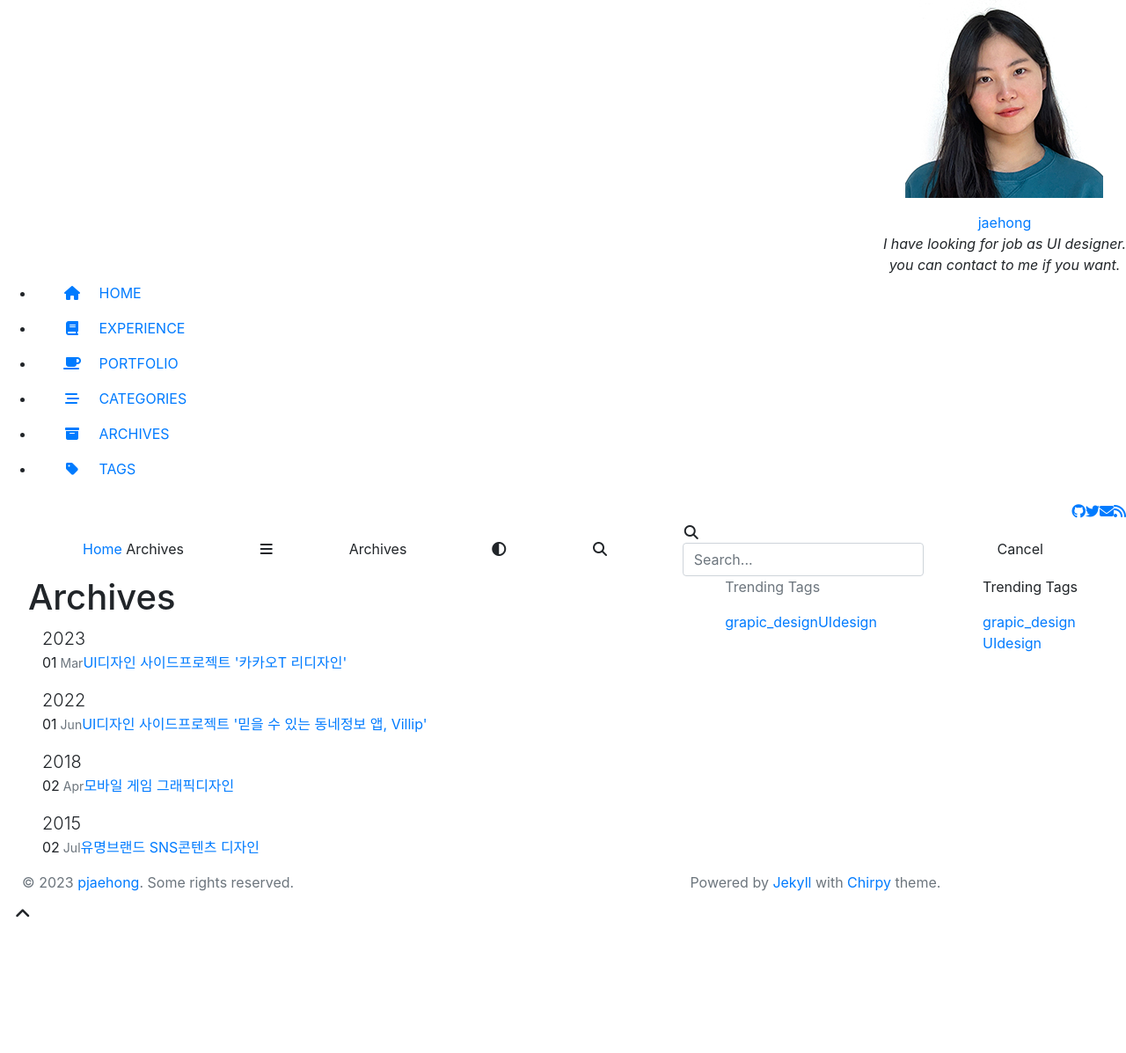
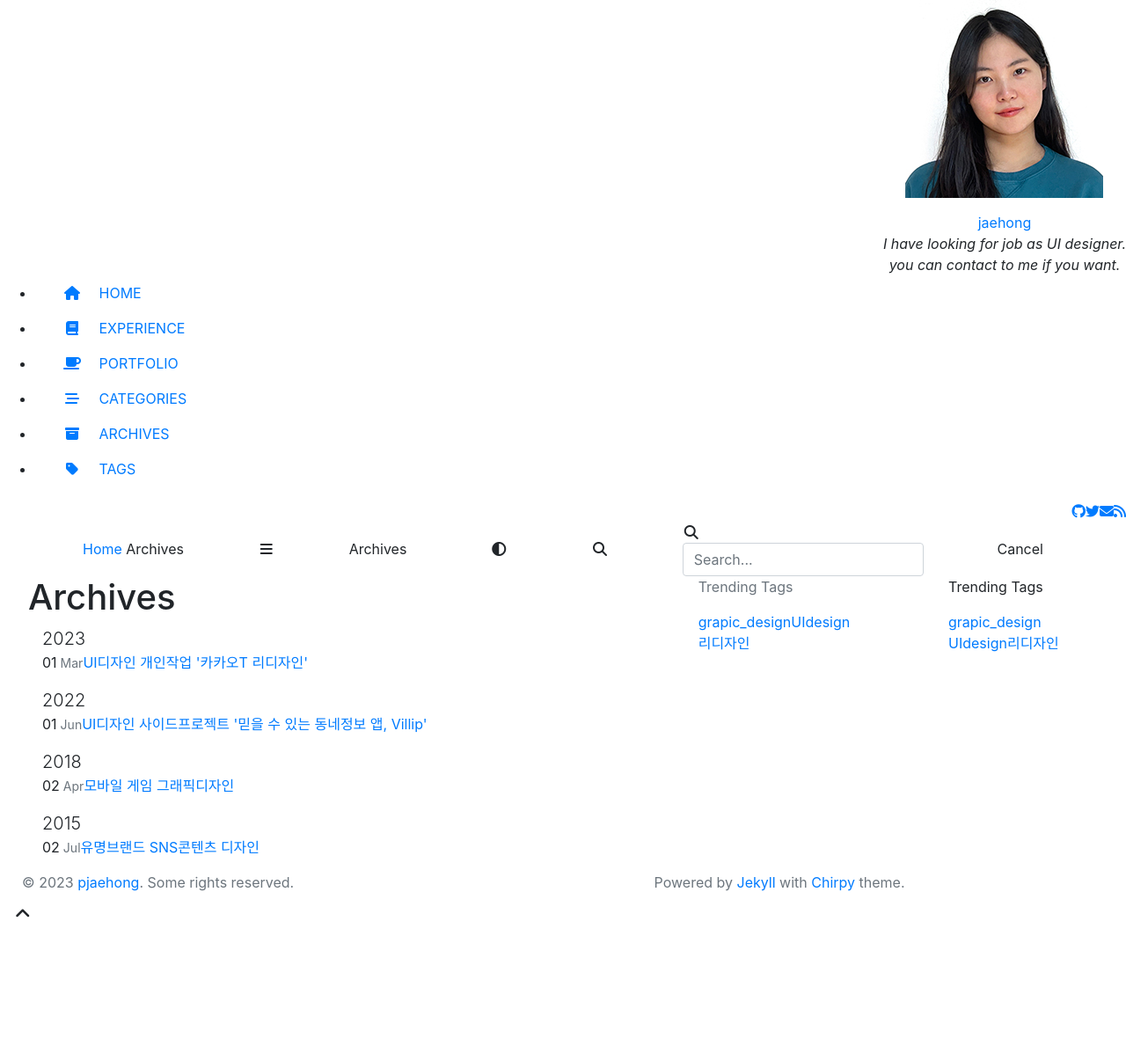
Before and after one commit to pjaehong/pjaehong.github.io, a Jekyll site: the page built from _tabs/archives.md, in a window 1280 px wide. Shown: the whole page at 88% size. Built offline with Jekyll 4.4.1, drawn with Linux system fonts in a browser that asks for light colours; nearby versions of some CDN libraries; comment, search, counter and statistics services are not loaded.

Commit message:
Update 2023-03-01-SideProject_KakaoT_redesign-blog.md

```diff
--- a/_posts/blog/2023-03-01-SideProject_KakaoT_redesign-blog.md
+++ b/_posts/blog/2023-03-01-SideProject_KakaoT_redesign-blog.md
@@ -1,7 +1,7 @@
 ---
-title: UI디자인 사이드프로젝트 '카카오T 리디자인'
+title: UI디자인 개인작업 '카카오T 리디자인'
 categories: [UIdesign]
-tags: [UIdesign]
+tags: [UIdesign, 리디자인]
 date: 2023-03-01 13:13:00 +0900
 ---
 ### Design Thinking 방법론을 통해 프로토타입을 제작
```
